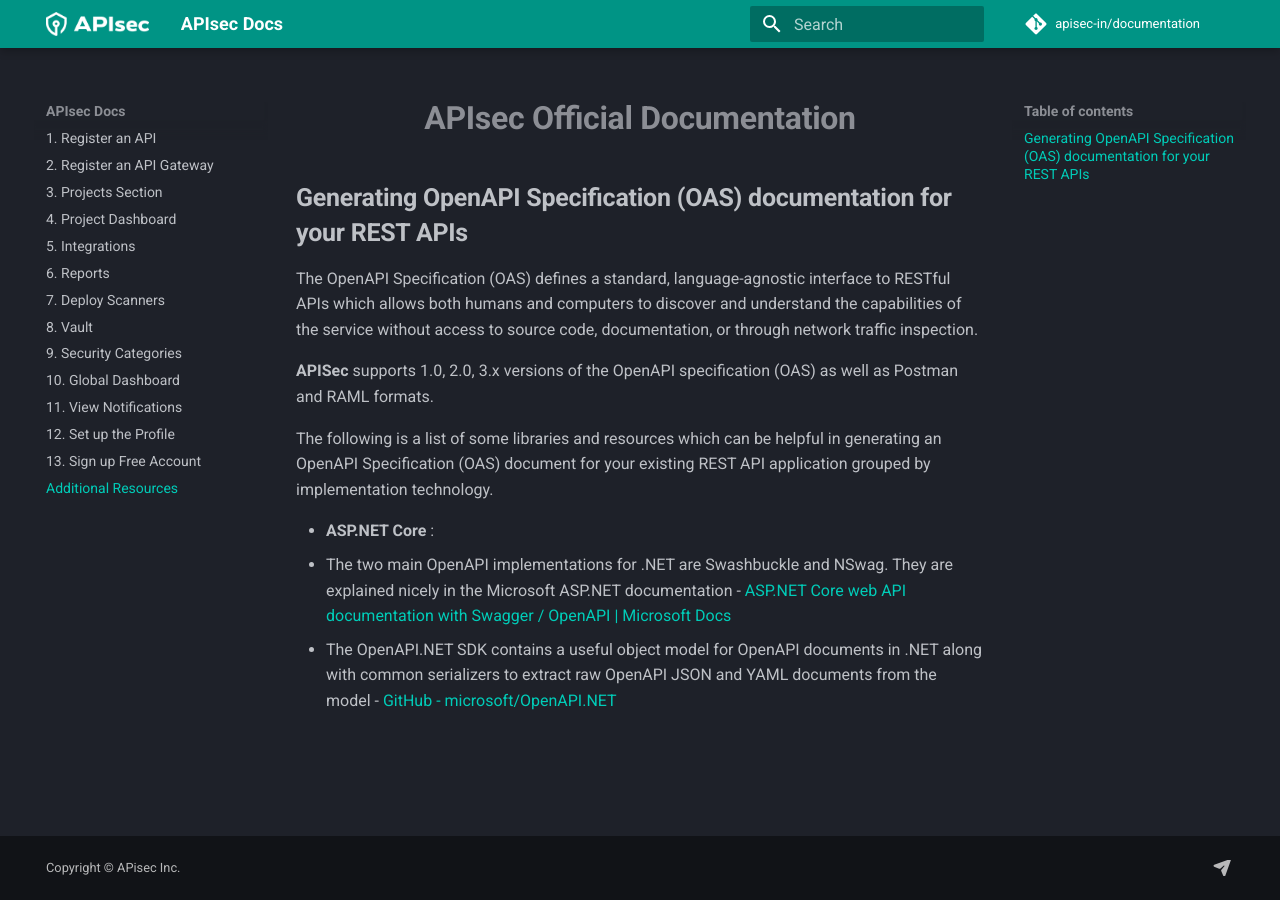
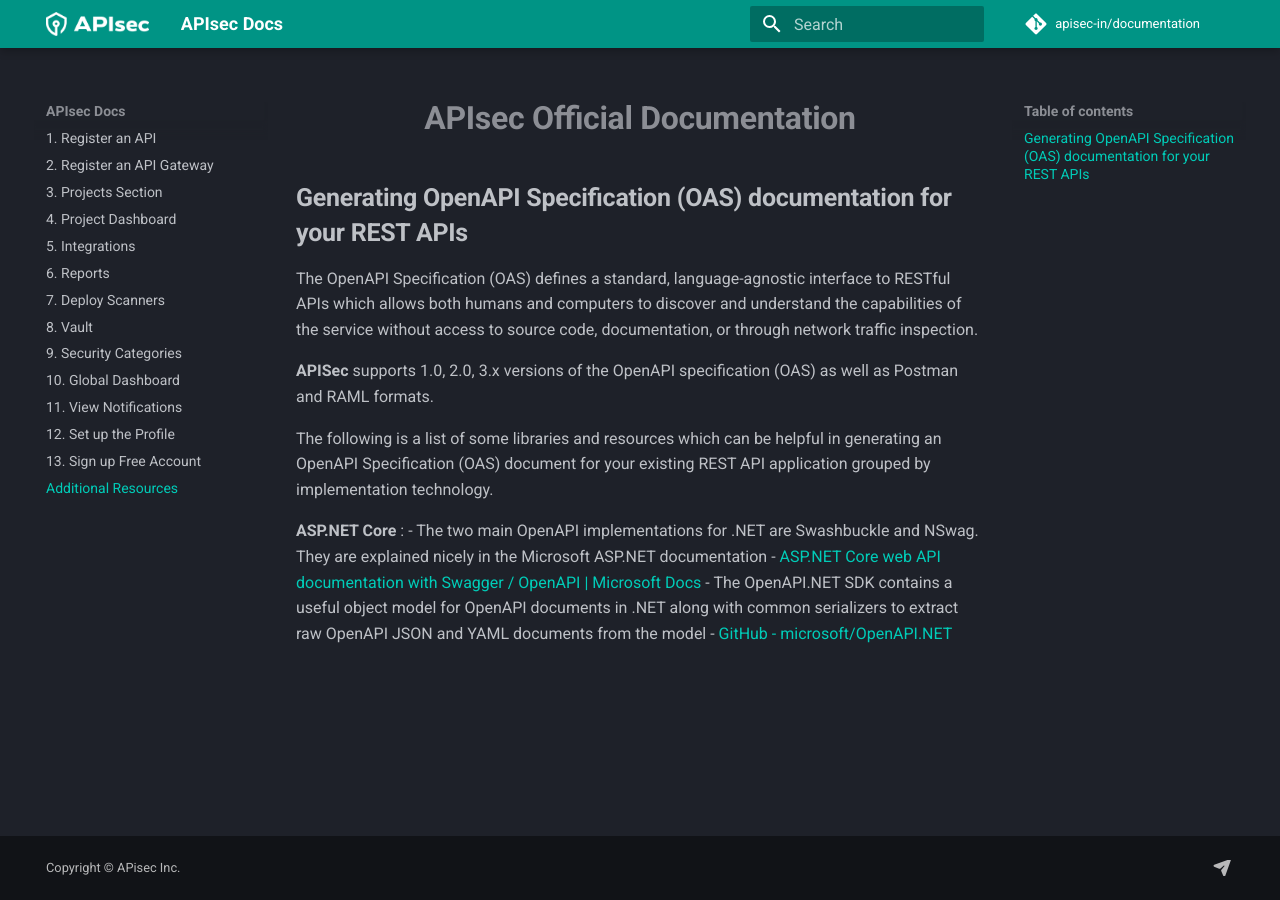
Before and after one commit to apisec-inc/documentation, an MkDocs documentation site: the page built from docs/Additional Resources.md, in a window 1280 px wide. Built offline with MkDocs 1.6.1 and Material for MkDocs 9.7.7, drawn with Linux system fonts in a browser that asks for light colours; comment, search, counter and statistics services are not loaded.

```diff
--- a/docs/Additional Resources.md
+++ b/docs/Additional Resources.md
@@ -8,6 +8,6 @@
 
 The following is a list of some libraries and resources which can be helpful in generating an OpenAPI Specification (OAS) document for your existing REST API application grouped by implementation technology.
 
-   - **ASP.NET Core** :
+   **ASP.NET Core** :
    - The two main OpenAPI implementations for .NET are Swashbuckle and NSwag. They are explained nicely in the Microsoft ASP.NET documentation - [ASP.NET Core web API documentation with Swagger / OpenAPI | Microsoft Docs](https://docs.microsoft.com/en-us/aspnet/core/tutorials/web-api-help-pages-using-swagger?view=aspnetcore-6.0)
    - The OpenAPI.NET SDK contains a useful object model for OpenAPI documents in .NET along with common serializers to extract raw OpenAPI JSON and YAML documents from the model - [GitHub - microsoft/OpenAPI.NET](https://github.com/microsoft/OpenAPI.NET)
```
